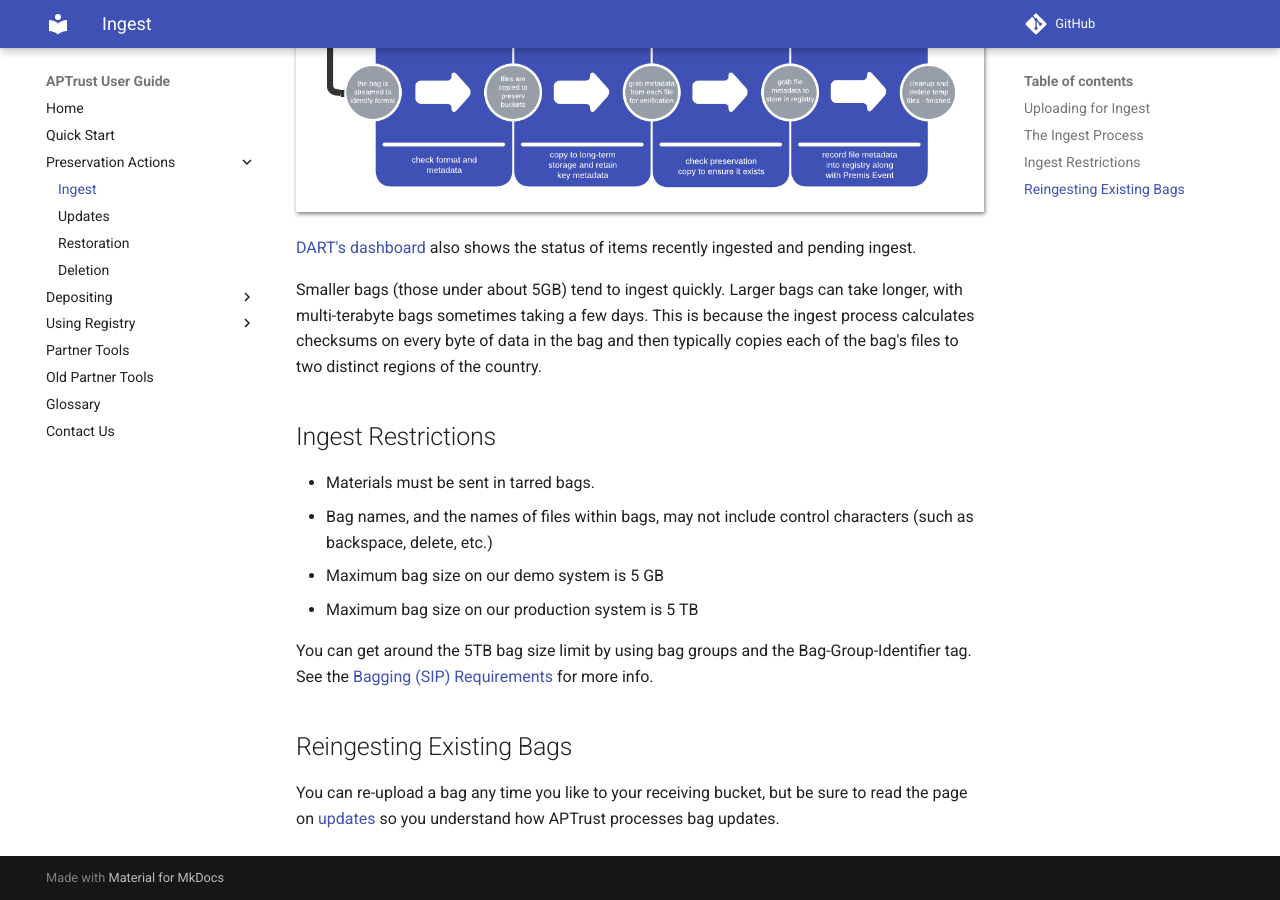
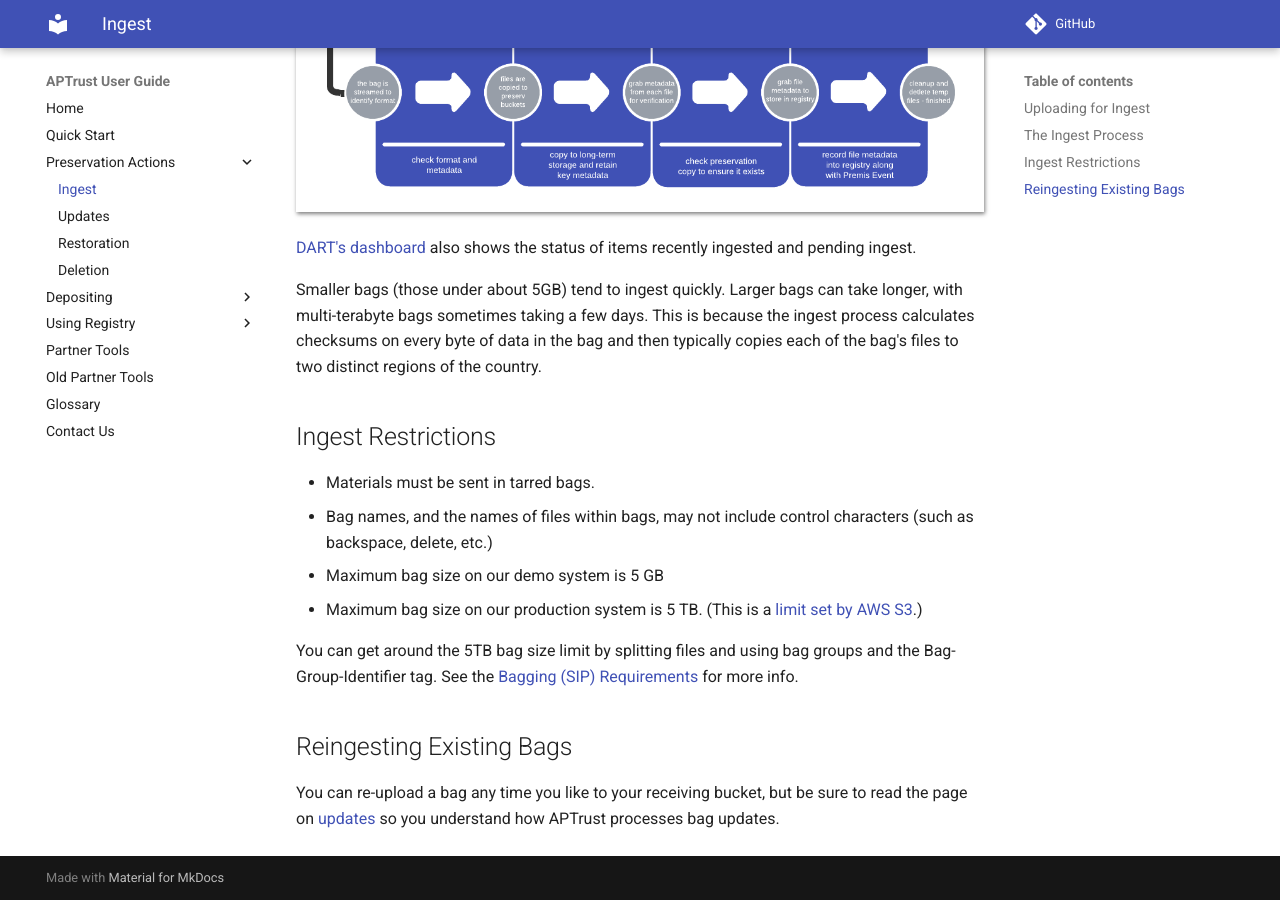
Before and after one commit to APTrust/userguide, an MkDocs documentation site: the page built from docs/preservation/ingest.md, in a window 1280 px wide and 900 px high, scrolled down 1691 px. Built offline with MkDocs 1.6.1 and Material for MkDocs 9.7.7, drawn with Linux system fonts in a browser that asks for light colours; comment, search, counter and statistics services are not loaded.

Commit message:
Note that 5TB limit is imposed by AWS and clarify work arround by splitting files.

```diff
--- a/docs/preservation/ingest.md
+++ b/docs/preservation/ingest.md
@@ -43,9 +43,9 @@ Smaller bags (those under about 5GB) tend to ingest quickly. Larger bags can tak
 * Materials must be sent in tarred bags.
 * Bag names, and the names of files within bags, may not include control characters (such as backspace, delete, etc.)
 * Maximum bag size on our demo system is 5 GB
-* Maximum bag size on our production system is 5 TB
+* Maximum bag size on our production system is 5 TB. (This is a [limit set by AWS S3](https://aws.amazon.com/s3/faqs/#:~:text=Individual%20Amazon%20S3%20objects%20can,using%20the%20multipart%20upload%20capability.).)
 
-You can get around the 5TB bag size limit by using bag groups and the Bag-Group-Identifier tag. See the [Bagging (SIP) Requirements](../depositing/index.md) for more info.
+You can get around the 5TB bag size limit by splitting files and using bag groups and the Bag-Group-Identifier tag. See the [Bagging (SIP) Requirements](../depositing/index.md) for more info.
 
 ## Reingesting Existing Bags
 
```
